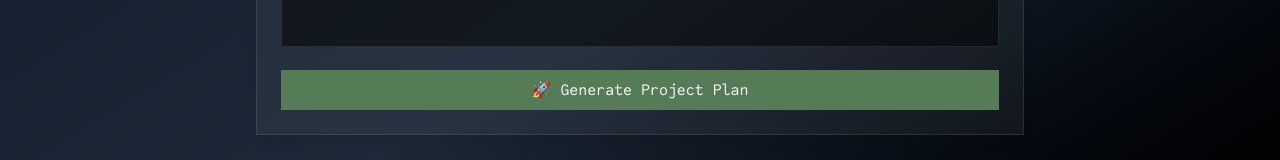
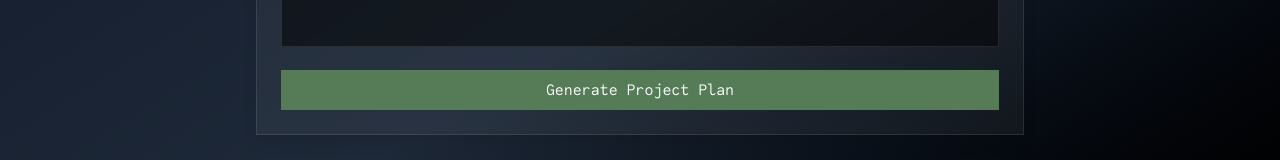
Before and after one commit to Jeman-Kumar-97-06/Web_IDE, a React (Vite) app in the folder frontend/: page /plan in a window 1280 px wide. Shown: the part 406-566 px from the top of the page. Built offline with nearby package versions, Linux system fonts and the light colour scheme.

Commit message:
made changes

```diff
--- a/frontend/src/components/HomePage.jsx
+++ b/frontend/src/components/HomePage.jsx
@@ -34,7 +34,7 @@ export default function HomePage() {
             {/* Home button */}
             <button
               onClick={() => navigate("/")}
-              className="cursor-pointer px-3 py-2 bg-[#FF9100] text-white text-sm hover:opacity-90 transition"
+              className="cursor-pointer px-3 py-2 bg-[#FF9100] text-black text-sm hover:opacity-90 transition"
             >
               <MdHomeFilled />
             </button>
@@ -46,7 +46,7 @@ export default function HomePage() {
                   key={lang}
                   className={`cursor-pointer px-3 py-1 font-bold text-sm transition ${
                     language === lang
-                      ? "bg-[#FF9100] text-white"
+                      ? "bg-[#FF9100] text-black"
                       : "bg-white/10 text-gray-300 hover:bg-white/20"
                   }`}
                   onClick={() => setLanguage(lang)}
@@ -119,7 +119,7 @@ export default function HomePage() {
               placeholder="Ask AI about your code..."
               className="flex-1 border border-white/10 px-3 py-2 bg-black/50 text-white placeholder-gray-400 focus:outline-none"
             />
-            <button className="bg-[#FF9100] text-white px-4 hover:opacity-90 transition">
+            <button className="bg-[#FF9100] text-black px-4 hover:opacity-90 transition">
               Send
             </button>
           </div>
--- a/frontend/src/components/ProjectPlan.jsx
+++ b/frontend/src/components/ProjectPlan.jsx
@@ -50,7 +50,7 @@ export default function PlanPage() {
             onClick={handlePlan}
             className="mt-4 w-full py-2 bg-[#557c56] text-white hover:bg-green-500 hover:text-black cursor-pointer transition"
           >
-            🚀 Generate Project Plan
+            Generate Project Plan
           </button>
 
           {/* Output */}
```
